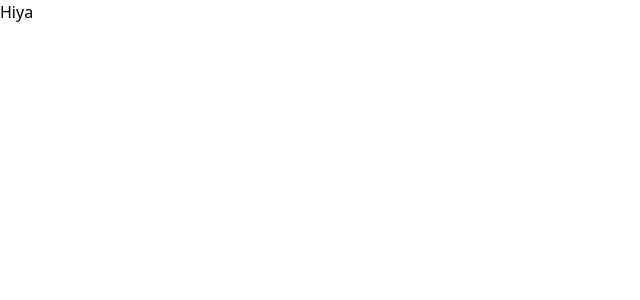
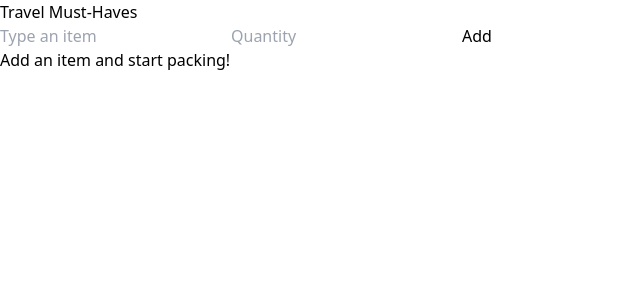
Before and after one commit to rikaciminieri/include-packing-list, a Next.js app: page / in a window 1280 px wide. Shown: the top 300 px of the page, without its empty margins (0-640 px from the left). Built offline with nearby package versions, Linux system fonts and the light colour scheme.

Commit message:
Map out HTML

```diff
--- a/pages/index.js
+++ b/pages/index.js
@@ -1,7 +1,23 @@
+import { useState } from "react";
+
 export default function Home() {
+  const [packingList, setPackingList] = useState([]);
+
   return (
     <div>
-      Hiya
+      <h3>Travel Must-Haves</h3>
+      <form>
+        <input type="text" placeholder="Type an item" />
+        <input type="number" placeholder="Quantity" />
+        <button type="submit">Add</button>
+      </form>
+      <ul>
+        {packingList.length >= 1
+          ? packingList.map((todo, idx) => {
+              return <li key={idx}>{todo}</li>;
+            })
+          : "Add an item and start packing!"}
+      </ul>
     </div>
-  )
+  );
 }
```
